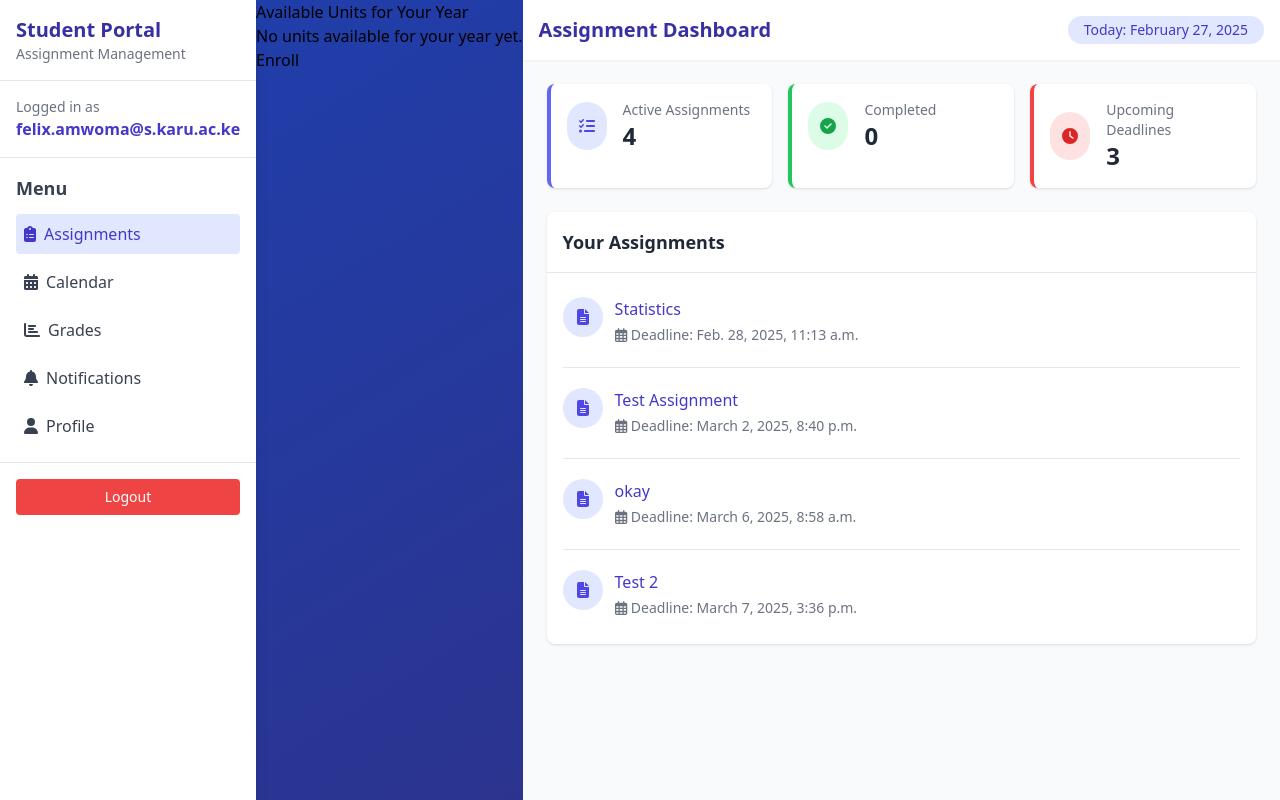
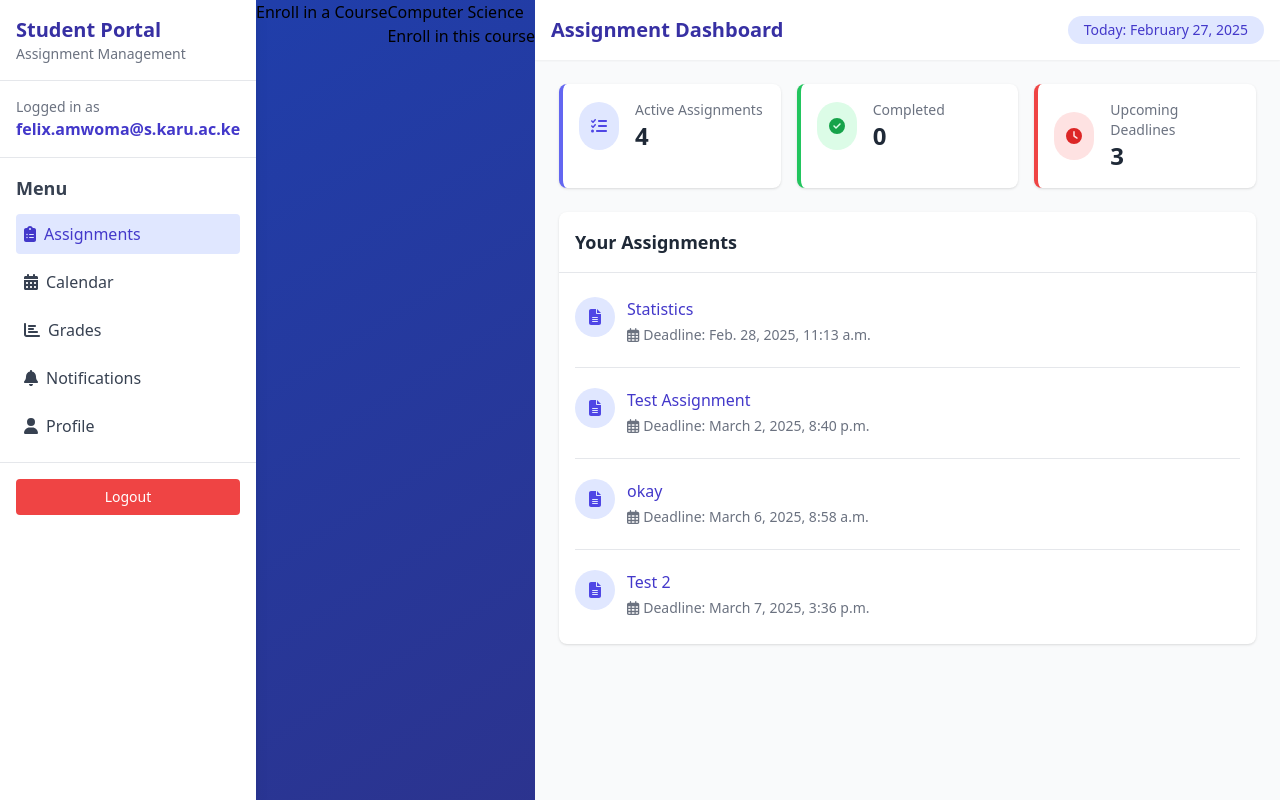
Before and after one commit to felixmokayabeatz/ai-assignment-submision-reminder, a Django app: page /assignments/ in a window 1280 px wide. Run offline with Django 5.2, Linux system fonts and the light colour scheme; a user stored in the database is signed in; data comes from the database, SQL or seed files in the repository; parts of the project's set-up code (start-up, migrations or seed data) failed here and were passed over; some libraries are stand-ins or nearby versions.

Commit message:
Update template

```diff
--- a/assignment_reminder/reminders/templates/assignment_list.html
+++ b/assignment_reminder/reminders/templates/assignment_list.html
@@ -74,22 +74,17 @@
             </div>
         </div>
 
-        <form method="post">
-            {% csrf_token %}
-            <h3>Available Units for Your Year</h3>
-            <ul>
-                {% for unit in available_units %}
-                    <li>
-                        <input type="checkbox" name="units" value="{{ unit.id }}" id="unit_{{ unit.id }}">
-                        <label for="unit_{{ unit.id }}">{{ unit.name }}</label>
-                    </li>
-                {% empty %}
-                    <li>No units available for your year yet.</li>
-                {% endfor %}
-            </ul>
+        <h2>Enroll in a Course</h2>
+        {% for course in courses %}
+            <div>
+                <h3>{{ course.name }}</h3>  <!-- Display course name -->
+                <a href="{% url 'enroll' course.id %}">Enroll in this course</a>
+            </div>
+        {% empty %}
+            <p>No courses available.</p>
+        {% endfor %}
 
-            <button type="submit" class="btn btn-primary">Enroll</button>
-        </form>
+
 
 
         <!-- Main Content -->
```
